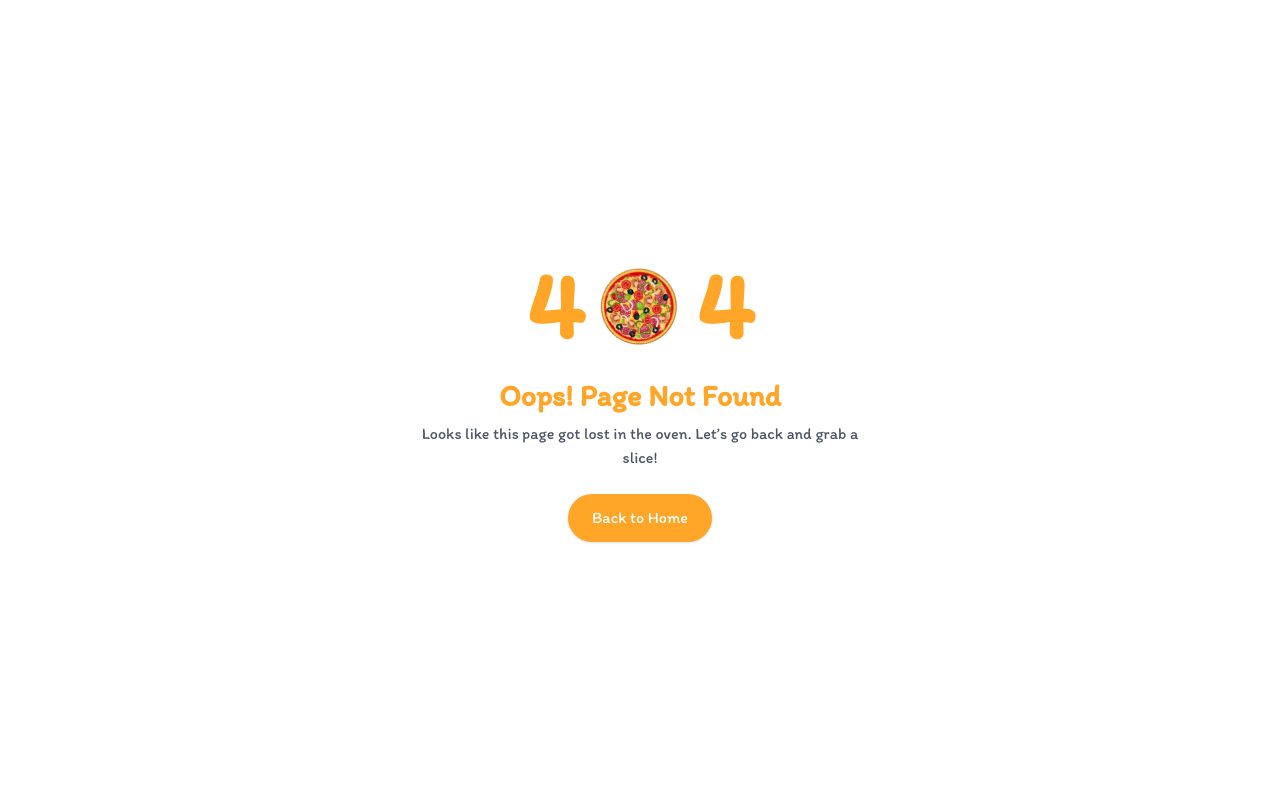
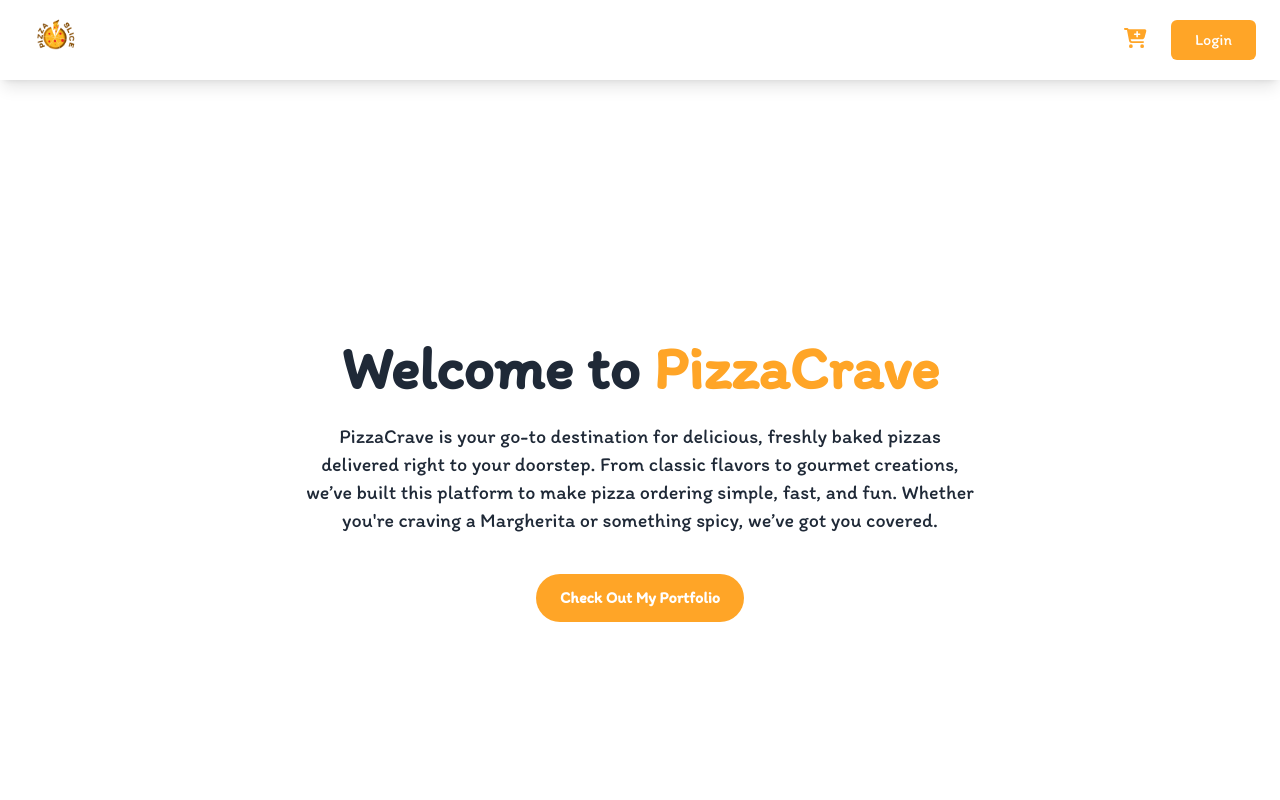
Before and after one commit to kuruvapavani/pizzacrave, a React (Create React App) app in the folder frontend/: page /about in a window 1280 px wide. Before the commit this address had no page. Shown: the top 800 px of the page. Built offline with nearby package versions, Linux system fonts and the light colour scheme.

Commit message:
Add About Page

```diff
--- a/frontend/src/App.js
+++ b/frontend/src/App.js
@@ -16,6 +16,7 @@ import ForgotPassword from "./pages/ForgotPassword";
 import ResetPassword from "./pages/ResetPassword";
 import { Toaster } from "sonner";
 import ErrorPage from "./pages/ErrorPage";
+import AboutPage from "./pages/AboutPage";
 
 function App() {
   return (
@@ -37,6 +38,7 @@ function App() {
           <Route path="/verify-email" element={<VerifyEmail />} />
           <Route path="/forgot-password" element={<ForgotPassword />} />
           <Route path="/reset-password/:token" element={<ResetPassword />} />
+          <Route path="/about" element={<AboutPage />} />
           <Route path="*" element={<ErrorPage />} />
         </Routes>
       </Router>
--- /dev/null
+++ b/frontend/src/pages/AboutPage.jsx
@@ -0,0 +1,37 @@
+import React from "react";
+import { Link } from "react-router-dom";
+import Layout from "../components/Layout";
+
+const AboutPage = () => {
+  return (
+    <Layout>
+      <div className="min-h-screen text-gray-800 px-6 py-16 md:px-24 flex flex-col justify-center items-center text-center">
+        {/* Hero Heading */}
+        <h1 className="text-4xl md:text-6xl font-extrabold mb-6">
+          Welcome to <span className="text-hero">PizzaCrave</span>
+        </h1>
+
+        {/* Description */}
+        <p className="max-w-2xl text-lg md:text-xl mb-10 leading-relaxed">
+          PizzaCrave is your go-to destination for delicious, freshly baked
+          pizzas delivered right to your doorstep. From classic flavors to
+          gourmet creations, we’ve built this platform to make pizza ordering
+          simple, fast, and fun. Whether you're craving a Margherita or
+          something spicy, we’ve got you covered.
+        </p>
+
+        {/* Portfolio Link */}
+        <Link
+          to="https://kuruva-pavani.netlify.app/"
+          target="_blank"
+          rel="noopener noreferrer"
+          className="inline-block bg-hero hover:bg-yellow-500 text-white font-semibold py-3 px-6 rounded-full transition duration-300"
+        >
+          Check Out My Portfolio
+        </Link>
+      </div>
+    </Layout>
+  );
+};
+
+export default AboutPage;
```
